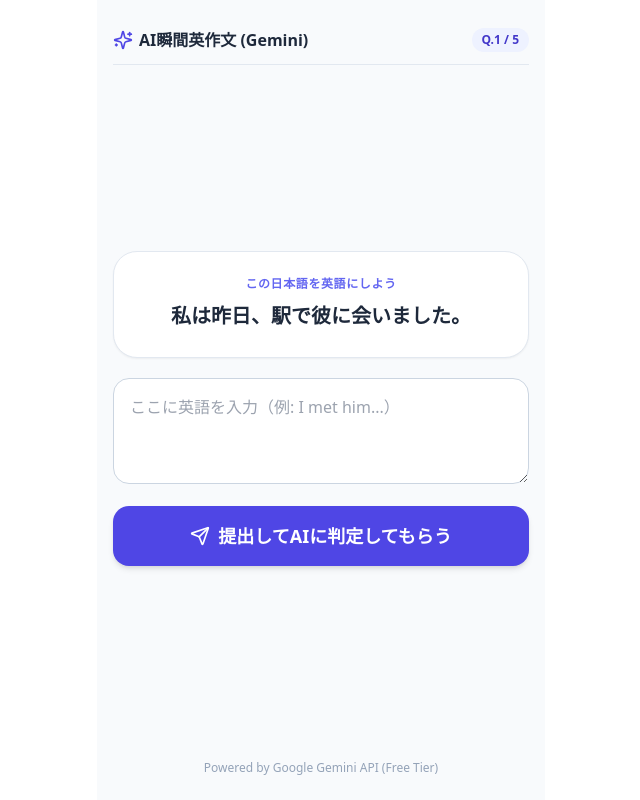
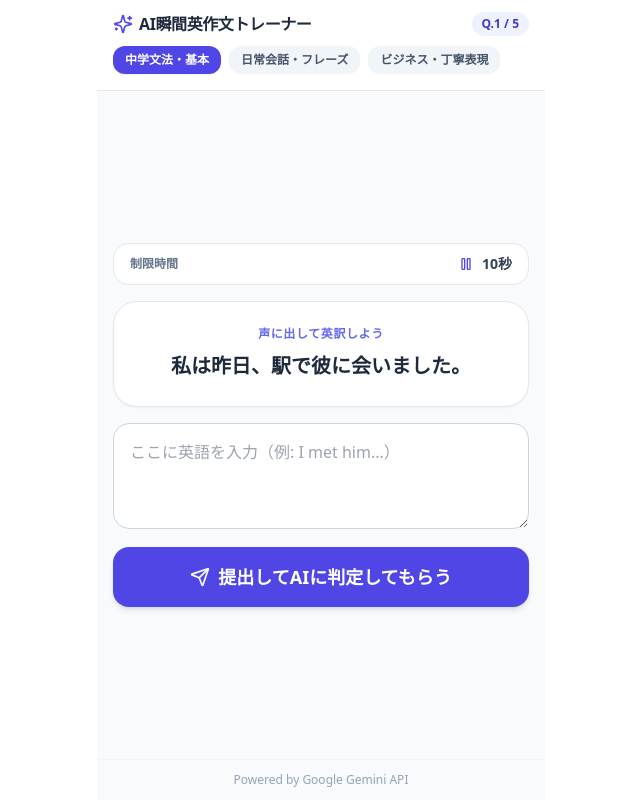
Before and after one commit to masa136/english-app, a Next.js app: page / in a window 1280 px wide. Shown: the whole page, without its empty margins (319-959 px from the left). Built offline with nearby package versions, Linux system fonts and the light colour scheme.

Commit message:
Refactor question management and UI updates
Refactor question handling by using QUESTION_BANK for dynamic categories and questions. Update UI elements for better clarity and functionality.

```diff
--- a/app/page.tsx
+++ b/app/page.tsx
@@ -1,23 +1,45 @@
+"use client";
+import React, { useState, useEffect, useCallback } from 'react';
+import { Send, Volume2, Sparkles, CheckCircle2, XCircle, RotateCcw, Play, Pause, ChevronRight } from 'lucide-react';
 
-'client';
-import React, { useState, useCallback } from 'react';
-import { Send, Volume2, Sparkles, CheckCircle2, XCircle, RotateCcw } from 'lucide-react';
-
-const QUESTIONS = [
-  { id: 1, jp: "私は昨日、駅で彼に会いました。" },
-  { id: 2, jp: "この本は彼女によって書かれました。" },
-  { id: 3, jp: "お時間を取っていただきありがとうございます。" },
-  { id: 4, jp: "駅までどうやって行けばいいか教えてもらえますか？" },
-  { id: 5, jp: "もし明日晴れれば、私たちは公園に行きます。" }
-];
+const QUESTION_BANK: Record<string, { jp: string }[]> = {
+  "中学文法・基本": [
+    { jp: "私は昨日、駅で彼に会いました。" },
+    { jp: "この本は彼女によって書かれました。" },
+    { jp: "あなたはどのくらい英語を勉強していますか？" },
+    { jp: "もし明日晴れれば、私たちは公園に行きます。" },
+    { jp: "私は音楽を聴きながら走ることが好きです。" }
+  ],
+  "日常会話・フレーズ": [
+    { jp: "お時間を取っていただきありがとうございます。" },
+    { jp: "駅までどうやって行けばいいか教えてもらえますか？" },
+    { jp: "そろそろ行かなければなりません。" },
+    { jp: "それはいい考えですね！" },
+    { jp: "もう一度言っていただけますか？" }
+  ],
+  "ビジネス・丁寧表現": [
+    { jp: "添付のファイルをご確認ください。" },
+    { jp: "来週の火曜日に会議を設定しましょう。" },
+    { jp: "返信が遅れて申し訳ありません。" },
+    { jp: "その件については後ほど折り返しご連絡します。" },
+    { jp: "何かご質問があればお知らせください。" }
+  ]
+};
 
 export default function Home() {
+  const categories = Object.keys(QUESTION_BANK);
+  const [selectedCategory, setSelectedCategory] = useState(categories[0]);
   const [currentIndex, setCurrentIndex] = useState(0);
   const [userAnswer, setUserAnswer] = useState('');
   const [loading, setLoading] = useState(false);
   const [evaluation, setEvaluation] = useState<any>(null);
 
-  const currentQ = QUESTIONS[currentIndex];
+  // タイマー機能
+  const [timeLeft, setTimeLeft] = useState(15);
+  const [isTimerRunning, setIsTimerRunning] = useState(true);
+
+  const questions = QUESTION_BANK[selectedCategory];
+  const currentQ = questions[currentIndex];
 
   const speakEnglish = useCallback((text: string) => {
     if (typeof window === 'undefined' || !window.speechSynthesis) return;
@@ -27,12 +49,25 @@ export default function Home() {
     window.speechSynthesis.speak(utterance);
   }, []);
 
+  // カウントダウンタイマーの処理
+  useEffect(() => {
+    if (!isTimerRunning || evaluation) return;
+    if (timeLeft <= 0) {
+      setIsTimerRunning(false);
+      return;
+    }
+    const timer = setInterval(() => {
+      setTimeLeft((prev) => prev - 1);
+    }, 1000);
+    return () => clearInterval(timer);
+  }, [timeLeft, isTimerRunning, evaluation]);
+
   const handleSubmit = async (e: React.FormEvent) => {
     e.preventDefault();
     if (!userAnswer.trim() || loading) return;
 
     setLoading(true);
-    setEvaluation(null);
+    setIsTimerRunning(false);
 
     try {
       const res = await fetch('/api/evaluate', {
@@ -51,7 +86,7 @@ export default function Home() {
       }
     } catch (err) {
       console.error(err);
-      -alert('通信エラーが発生しました');
+      alert('通信エラーが発生しました');
     } finally {
       setLoading(false);
     }
@@ -60,31 +95,81 @@ export default function Home() {
   const handleNext = () => {
     setUserAnswer('');
     setEvaluation(null);
-    setCurrentIndex((prev) => (prev + 1) % QUESTIONS.length);
+    setTimeLeft(15);
+    setIsTimerRunning(true);
+    setCurrentIndex((prev) => (prev + 1) % questions.length);
+  };
+
+  const handleCategoryChange = (cat: string) => {
+    setSelectedCategory(cat);
+    setCurrentIndex(0);
+    setUserAnswer('');
+    setEvaluation(null);
+    setTimeLeft(15);
+    setIsTimerRunning(true);
   };
 
   return (
-    <div className="min-h-screen bg-slate-50 text-slate-900 flex flex-col justify-between max-w-md mx-auto p-4 font-sans">
-      <header className="flex items-center justify-between py-3 border-b border-slate-200">
-        <div className="flex items-center gap-1.5">
-          <Sparkles className="w-5 h-5 text-indigo-600" />
-          <h1 className="font-bold text-base text-slate-800">AI瞬間英作文 (Gemini)</h1>
+    <div className="min-h-screen bg-slate-50 text-slate-900 flex flex-col justify-between max-w-md mx-auto select-none font-sans">
+      {/* ヘッダー＆カテゴリー選択 */}
+      <header className="bg-white border-b border-slate-200 px-4 pt-3 pb-3 sticky top-0 z-10">
+        <div className="flex items-center justify-between mb-2.5">
+          <div className="flex items-center gap-1.5">
+            <Sparkles className="w-5 h-5 text-indigo-600" />
+            <h1 className="font-bold text-base tracking-tight text-slate-800">AI瞬間英作文トレーナー</h1>
+          </div>
+          <span className="text-xs font-semibold bg-indigo-50 text-indigo-700 px-2.5 py-1 rounded-full">
+            Q.{currentIndex + 1} / {questions.length}
+          </span>
         </div>
-        <span className="text-xs font-semibold bg-indigo-50 text-indigo-700 px-2.5 py-1 rounded-full">
-          Q.{currentIndex + 1} / {QUESTIONS.length}
-        </span>
+
+        {/* 横スクロールカテゴリータブ */}
+        <div className="flex gap-2 overflow-x-auto pb-1 no-scrollbar">
+          {categories.map((cat) => (
+            <button
+              key={cat}
+              onClick={() => handleCategoryChange(cat)}
+              className={`px-3 py-1.5 rounded-xl text-xs font-bold whitespace-nowrap transition-all ${
+                selectedCategory === cat
+                  ? 'bg-indigo-600 text-white shadow-sm'
+                  : 'bg-slate-100 text-slate-600 active:bg-slate-200'
+              }`}
+            >
+              {cat}
+            </button>
+          ))}
+        </div>
       </header>
 
-      <main className="flex-1 py-6 flex flex-col gap-5 justify-center">
-        {/* 問題カード */}
-        <div className="bg-white rounded-3xl p-6 border border-slate-200 shadow-sm text-center">
-          <span className="text-xs font-bold text-indigo-500 mb-2 block tracking-wider">この日本語を英語にしよう</span>
-          <p className="text-xl font-bold text-slate-800 leading-relaxed">{currentQ.jp}</p>
+      {/* メインカードエリア */}
+      <main className="flex-1 px-4 py-4 flex flex-col justify-center gap-4">
+        {/* タイマーバー */}
+        <div className="flex items-center justify-between bg-white px-4 py-2.5 rounded-2xl border border-slate-200 shadow-xs">
+          <span className="text-xs font-bold text-slate-500">制限時間</span>
+          <div className="flex items-center gap-2">
+            <button
+              onClick={() => setIsTimerRunning(!isTimerRunning)}
+              className="text-indigo-600"
+            >
+              {isTimerRunning ? <Pause className="w-4 h-4" /> : <Play className="w-4 h-4" />}
+            </button>
+            <span className={`tabular-nums text-sm font-bold ${timeLeft <= 3 && !evaluation ? 'text-rose-600 animate-pulse' : 'text-slate-700'}`}>
+              {timeLeft}秒
+            </span>
+          </div>
         </div>
 
-        {/* 入力フォーム */}
+        {/* 日本語問題カード */}
+        <div className="bg-white rounded-3xl p-6 border border-slate-200 shadow-sm text-center relative">
+          <span className="text-xs font-bold text-indigo-500 mb-2 block tracking-wider">声に出して英訳しよう</span>
+          <p className="text-xl font-bold leading-relaxed text-slate-800">
+            {currentQ.jp}
+          </p>
+        </div>
+
+        {/* 入力フォーム または AI添削結果 */}
         {!evaluation ? (
-          <form onSubmit={handleSubmit} className="space-y-4">
+          <form onSubmit={handleSubmit} className="space-y-3">
             <textarea
               value={userAnswer}
               onChange={(e) => setUserAnswer(e.target.value)}
@@ -108,26 +193,25 @@ export default function Home() {
             </button>
           </form>
         ) : (
-          /* 判定・添削結果表示エリア */
-          <div className="space-y-4 animate-fadeIn">
+          <div className="space-y-3 animate-fadeIn">
             <div className={`p-5 rounded-3xl border ${evaluation.isCorrect ? 'bg-emerald-50 border-emerald-200 text-emerald-950' : 'bg-amber-50 border-amber-200 text-amber-950'}`}>
-              <div className="flex items-center gap-2 font-extrabold text-lg mb-2">
+              <div className="flex items-center gap-2 font-extrabold text-base mb-2">
                 {evaluation.isCorrect ? (
                   <>
-                    <CheckCircle2 className="w-6 h-6 text-emerald-600" /> Great! よくできました
+                    <CheckCircle2 className="w-5 h-5 text-emerald-600" /> Great! よくできました
                   </>
                 ) : (
                   <>
-                    <XCircle className="w-6 h-6 text-amber-600" /> もう一歩！
+                    <XCircle className="w-5 h-5 text-amber-600" /> もう一歩！
                   </>
                 )}
               </div>
 
-              <div className="space-y-2 text-sm bg-white/80 p-4 rounded-2xl border border-black/5">
+              <div className="space-y-2 text-xs bg-white/90 p-3.5 rounded-2xl border border-black/5">
                 <div>
-                  <span className="text-xs font-bold text-slate-500 block">模範解答</span>
+                  <span className="text-[10px] font-bold text-slate-500 block">模範解答</span>
                   <div className="flex items-center justify-between gap-2 mt-0.5">
-                    <span className="font-bold text-base text-indigo-950">{evaluation.modelAnswer}</span>
+                    <span className="font-bold text-sm text-indigo-950">{evaluation.modelAnswer}</span>
                     <button
                       onClick={() => speakEnglish(evaluation.modelAnswer)}
                       aria-label="英語を読み上げる"
@@ -140,13 +224,13 @@ export default function Home() {
 
                 {evaluation.betterExpression && (
                   <div>
-                    <span className="text-xs font-bold text-slate-500 block">より自然な表現</span>
+                    <span className="text-[10px] font-bold text-slate-500 block">より自然な表現</span>
                     <span className="font-medium text-slate-800">{evaluation.betterExpression}</span>
                   </div>
                 )}
 
                 <div>
-                  <span className="text-xs font-bold text-slate-500 block">AIアドバイス</span>
+                  <span className="text-[10px] font-bold text-slate-500 block">AIアドバイス</span>
                   <p className="text-slate-700 leading-relaxed">{evaluation.feedback}</p>
                 </div>
               </div>
@@ -154,16 +238,17 @@ export default function Home() {
 
             <button
               onClick={handleNext}
-            className="w-full py-4 bg-slate-800 active:bg-slate-900 text-white font-bold text-base rounded-2xl shadow-md flex items-center justify-center gap-2 transition-transform active:scale-[0.99]"
+              className="w-full py-4 bg-slate-800 active:bg-slate-900 text-white font-bold text-base rounded-2xl shadow-md flex items-center justify-center gap-2 transition-transform active:scale-[0.99]"
             >
               <RotateCcw className="w-5 h-5" /> 次の問題へ進む
+              <ChevronRight className="w-5 h-5" />
             </button>
           </div>
         )}
       </main>
 
-      <footer className="text-center text-xs text-slate-400 py-2">
-        Powered by Google Gemini API (Free Tier)
+      <footer className="text-center text-xs text-slate-400 py-3 border-t border-slate-100">
+        Powered by Google Gemini API
       </footer>
     </div>
   );
```
